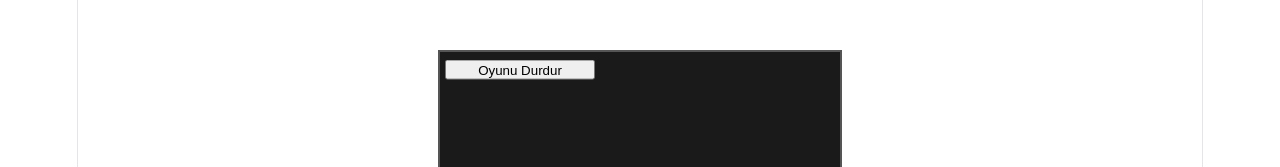
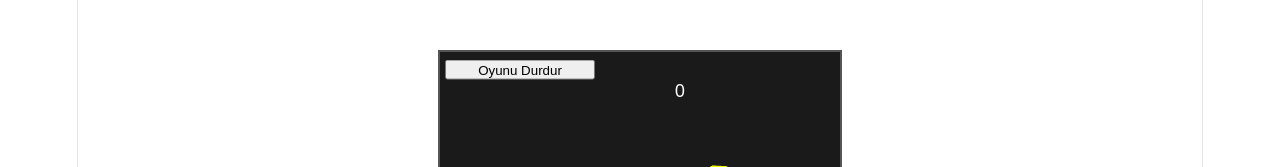
Before and after one commit to Bengisu-Ozkaya/3D-Arena-Game, a React (Vite) app: page / in a window 1280 px wide. Both pictures are taken after a click on the button "Oyuna Başla". Shown: the top 167 px of the page. Built offline with nearby package versions, Linux system fonts and the light colour scheme.

Commit message:
coin toplama

```diff
--- a/src/App.jsx
+++ b/src/App.jsx
@@ -12,6 +12,10 @@ function App() {
     SetIsRunning(!isRunning)
     isRunningAnimRef.current = !isRunning
   }
+
+  //Skor
+  const [score, setScore] = useState(0)
+
 
   useEffect(() => {
     if (!mountRef.current) return
@@ -49,6 +53,15 @@ function App() {
     const character = new THREE.Mesh(characterGeo, characterMat)
     scene.add(character)
 
+    const coinGeo = new THREE.BoxGeometry(0.2, 0.2, 0.2)
+    const coinMat = new THREE.MeshBasicMaterial({ color: '#f2ff00' })
+    const coin = new THREE.Mesh(coinGeo, coinMat)
+    coin.position.x = 1
+    coin.position.y = 1
+
+    scene.add(coin)
+
+
     //Klavye Kontrolü
     const keys = {}
     const handleKeyDown = (e) => {
@@ -68,6 +81,8 @@ function App() {
     let animationFrameId
     /*let speed = 0.03
     let rotationSpeed = 0.03*/
+
+    let isCoinCollected = false
 
     const animate = () => {
       animationFrameId = requestAnimationFrame(animate)
@@ -89,6 +104,8 @@ function App() {
       if (isRunningAnimRef.current) {
         const moveSpeed = 0.08 // Karakterin hareket hızı
 
+        coin.rotation.y += 0.02
+
         // Yukarı / Aşağı
         if (keys['w'] || keys['KeyW'] || keys['ArrowUp']) {
           character.position.y += moveSpeed
@@ -104,7 +121,15 @@ function App() {
         if (keys['q'] || keys['KeyQ']) character.rotation.y -= moveSpeed
         if (keys['e'] || keys['KeyE']) character.rotation.y += moveSpeed
 
+        //coin ile character arası mesafe
+        const distance = character.position.distanceTo(coin.position)
+        if (distance < 0.7 && !isCoinCollected) {
+          isCoinCollected = true
+          setScore(prev => prev + 1)
+          scene.remove(coin)
+        }
       }
+
 
 
       renderer.render(scene, camera) //Sahneyi kameranın gözünden görme
@@ -157,7 +182,7 @@ function App() {
         </button>
       )}
 
-     {isRunning &&  <button
+      {isRunning && <button
         onClick={toggleRunning}
         style={{
           width: "150px",
@@ -171,7 +196,23 @@ function App() {
         }}
       >
         Oyunu Durdur
-      </button>}
+      </button>
+      }
+
+      {isRunning && <p
+      style={{
+          width: "150px",
+          height: "20px",
+          position: 'absolute',
+          top: '35px',
+          right: '10px',
+          transform: 'translate(-50%, -50%)',
+          zIndex: 10,
+          color: '#ffffff'
+        }}>{score}</p>}
+
+
+
     </div>
   )
 }
```
